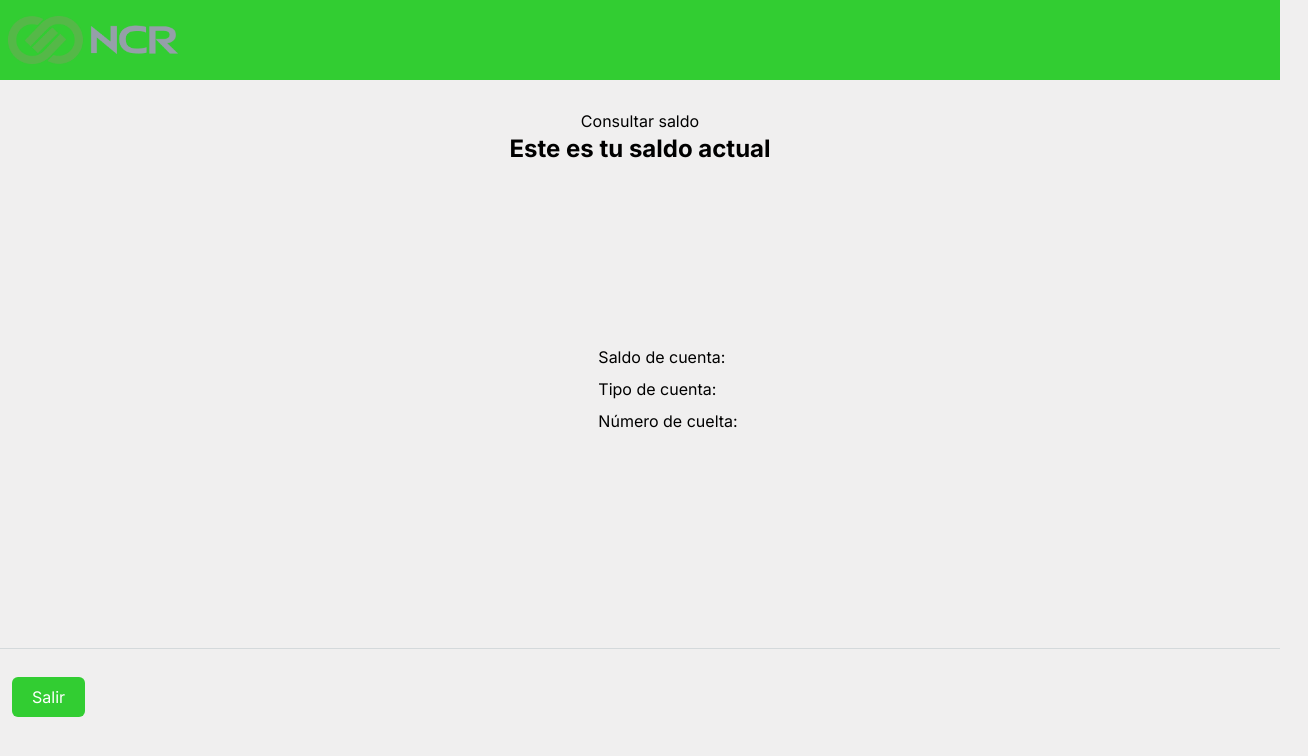
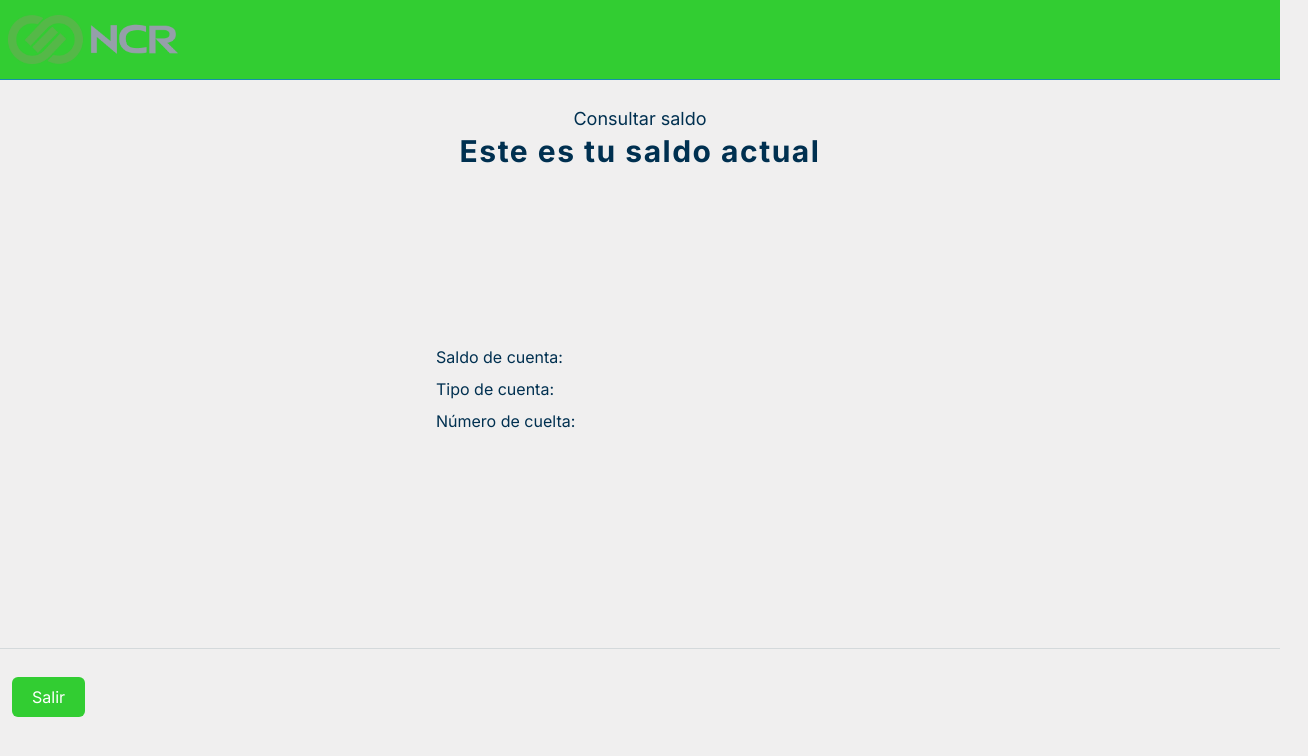
Before and after one commit to Lautaro124/react_challenge, a Next.js app: page /detail in a window 1280 px wide. Shown: the top 756 px of the page, 1308 px wide, since content can reach past the window. Built offline with nearby package versions, Linux system fonts and the light colour scheme.

Commit message:
Fix names and documentatios

```diff
--- a/src/app/components/accountsSections.tsx
+++ b/src/app/components/accountsSections.tsx
@@ -14,36 +14,33 @@ const AccountsSection = () => {
   const router = useRouter()
   const { currentPage, accounts } = useSelector((state: RootState) => state.acount)
 
+  // Realiza en llamado de la api y dispacha un evento para ingresar las cuentas
   const getData = async () => {
-    const accounts = await service()
-    dispatch(setAccounts(accounts.cuentas))
+    const serviceAccounts = await service()
+    dispatch(setAccounts(serviceAccounts.cuentas))
   }
-
+  // al inicial la pagina ejecuta la funcion getData y cada vez que se modifique el currentPage se va a ejecutar
   useEffect(() => {
     void getData()
-    console.log(accounts)
   }, [currentPage])
 
+  // Funcion para poder ir a los detalles y dispacha una accion que obtiene los datos de una cuenta
   const onClick = (account: Account) => {
     dispatch(selecOneDetail(account))
     router.push('/detail')
   }
 
-  const nextOptions = () => {
-    const nextPage = currentPage + 1
-    dispatch(changePage(nextPage))
-  }
-
-  const backOptions = () => {
-    const backPage = currentPage - 1
-    dispatch(changePage(backPage))
+  // Ejecuta un dispatch para cambiar el paginado
+  const handlePageChange = (direction: 'next' | 'back'): void => {
+    if (direction === 'next') dispatch(changePage(currentPage + 1))
+    if (direction === 'back') dispatch(changePage(currentPage - 1))
   }
 
   return (
     <section className="grid grid-cols-3 grid-rows-2 gap-4 h-[90%] py-12">
       {
         currentPage !== 0 && (
-          <Button onClick={backOptions}>
+          <Button onClick={() => { handlePageChange('back') }}>
             <div className="flex flex-col gap-1">
               <span>{'<<'} Opciones anteriores</span>
             </div>
@@ -62,7 +59,7 @@ const AccountsSection = () => {
       }
       {
         accounts.length >= 5 && (
-          <Button onClick={nextOptions}>
+          <Button onClick={() => { handlePageChange('next') }}>
             <div className="flex flex-col gap-1">
               <span>Mas opciones {'>>'}</span>
             </div>
--- a/src/app/components/layoutGenerator.tsx
+++ b/src/app/components/layoutGenerator.tsx
@@ -4,10 +4,10 @@ interface LayoutGeneratorProps {
 }
 const LayoutGenerator = ({ children, title }: LayoutGeneratorProps) => {
   return (
-    <main className="py-8 px-7 h-[71%]">
-      <section className="h-[10%] flex flex-col items-center justify-center">
-        <span>Consultar saldo</span>
-        <h1 className="font-bold text-2xl">{title}</h1>
+    <main className="py-8 px-7 h-[71%] w-screen">
+      <section className="h-[10%] flex flex-col items-center justify-center text-[rgb(0,48,80)]">
+        <span className="text-center text-lg">Consultar saldo</span>
+        <h1 className="font-bold text-3xl tracking-wider">{title}</h1>
       </section>
         {children}
     </main>
--- a/src/app/detail/page.tsx
+++ b/src/app/detail/page.tsx
@@ -9,8 +9,8 @@ const Detail = () => {
 
   return (
     <LayoutGenerator title="Este es tu saldo actual">
-      <section className='flex justify-center gap-2 items-center h-[90%] w-screen py-12'>
-        <div className='flex flex-col justify-center gap-2 items-start h-full w-fit'>
+      <section className='flex justify-center items-center h-[90%] py-12'>
+        <div className='flex flex-col justify-center gap-2 items-start h-full w-1/3 text-[rgb(0,48,80)]'>
           <span>Saldo de cuenta: {account?.saldo}</span>
           <span>Tipo de cuenta: {getNameAccountType(account?.tipo_letras ?? '')}</span>
           <span>Número de cuelta: {account?.n}</span>
--- a/src/app/layout.tsx
+++ b/src/app/layout.tsx
@@ -21,8 +21,8 @@ export default function RootLayout({
 }) {
   return (
     <html lang="en">
-      <body className={`bg-[#f0efef] ${inter.className} h-screen max-h-screen`}>
-        <header className="bg-[#32cd32] p-2 py-3 h-20 flex items-center">
+      <body className={`bg-[#f0efef] ${inter.className} h-screen max-h-screen overscroll-none`}>
+        <header className="bg-[#32cd32] p-2 py-3 h-20 flex items-center border-b border-b-[rgb(21,144,171)]">
           <Image src={logo} width={170} height={60} alt='Logo' />
         </header>
         <ReduxProvider>
--- a/src/redux/slices/account.ts
+++ b/src/redux/slices/account.ts
@@ -1,6 +1,6 @@
 import { type Account } from '@/interface/accounts'
 import { calculateItemsPerPage } from '@/utils/calculateItemsPerPage'
-import { getAccounts } from '@/utils/getAccounts'
+import { getFormattedAccounts } from '@/utils/getFormattedAccounts'
 import { createSlice, type PayloadAction } from '@reduxjs/toolkit'
 
 interface InitialState {
@@ -21,13 +21,13 @@ const initialState: InitialState = {
     moneda: ''
   }
 }
-
+// Se creo un slice para realizar acciones/cambios de estados en base a llamados
 const accountsSlices = createSlice({
   name: 'acount',
   initialState,
   reducers: {
     setAccounts(state, action: PayloadAction<Account[]>) {
-      const accounts = getAccounts(action.payload)
+      const accounts = getFormattedAccounts(action.payload)
       const itemsPerPage = calculateItemsPerPage(state.currentPage, accounts.length)
       const startIndex = state.currentPage * itemsPerPage
       const endIndex = startIndex + itemsPerPage
--- a/src/redux/store.ts
+++ b/src/redux/store.ts
@@ -1,6 +1,7 @@
 import { configureStore } from '@reduxjs/toolkit'
 import AccountReducer from './slices/account'
 
+// Se creo un store de redux
 export const store = configureStore({
   reducer: {
     acount: AccountReducer
--- a/src/utils/calculateItemsPerPage.ts
+++ b/src/utils/calculateItemsPerPage.ts
@@ -1,3 +1,4 @@
+// Funcion para calcular la cantidad de items por pagina, esto lo realiza fijandose la pagina actual y la cantidad de items
 export const calculateItemsPerPage = (currentPage: number, totalItems: number) => {
   if (currentPage !== 0 && totalItems > 6) return 4
   if (totalItems > 6) return 5
--- a/src/utils/getAccounts.ts
+++ /dev/null
@@ -1,16 +0,0 @@
-import { type Account } from '@/interface/accounts'
-import { getNameAccountType } from './getNameAccountType'
-
-export const getAccounts = (accounts: Account[]) => {
-  const fomratedAccounts = accounts.filter(account => {
-    const money = account.moneda
-    const accountType = getNameAccountType(account.tipo_letras)
-
-    if (!account.n.includes('87237832')) return false
-    if (accountType === '') return false
-    if (money === 'u$s' || money === '$') return true
-    return false
-  })
-
-  return fomratedAccounts
-}
--- /dev/null
+++ b/src/utils/getFormattedAccounts.ts
@@ -0,0 +1,20 @@
+import { type Account } from '@/interface/accounts'
+import { getNameAccountType } from './getNameAccountType'
+
+// Funcion para filtrar las cuentas segun el formato solicitado y sacando las cuentas que no tengan numero de cuenta
+export const getFormattedAccounts = (accounts: Account[]): Account[] => {
+  const formattedAccounts = accounts.filter(account => {
+    const money = account.moneda
+    const accountType = getNameAccountType(account.tipo_letras)
+
+    // Filtrar cuentas que no tienen el número '87237832' en el campo 'n'
+    if (!account.n.includes('87237832')) return false
+    // Filtrar cuentas que no tienen un tipo de cuenta válido
+    if (accountType === '') return false
+    // Filtrar cuentas que tienen moneda 'u$s' o '$'
+    if (money === 'u$s' || money === '$') return true
+    return false
+  })
+
+  return formattedAccounts
+}
--- a/src/utils/getNameAccountType.ts
+++ b/src/utils/getNameAccountType.ts
@@ -1,6 +1,13 @@
-export const getNameAccountType = (type: string) => {
+// Funcion para obtener el nombre completo del tipo de cuenta
+export const getNameAccountType = (type: string): string => {
+  // Convertir el código a mayúsculas para asegurarse de la comparación sin distinción de mayúsculas y minúsculas
   const typeUpperCase = type.toUpperCase()
+  // Comprobar si el código coincide con 'CC'
   if (typeUpperCase === 'CC') return 'Cuenta Corriente'
+
+  // Comprobar si el código coincide con 'CA'
   if (typeUpperCase === 'CA') return 'Caja de Ahorro'
+
+  // Si no se encuentra ningún tipo de cuenta válido, devolver una cadena vacía
   return ''
 }
```
Also changed, not shown: 2 other files (tests, documents, lock files or other folders).
